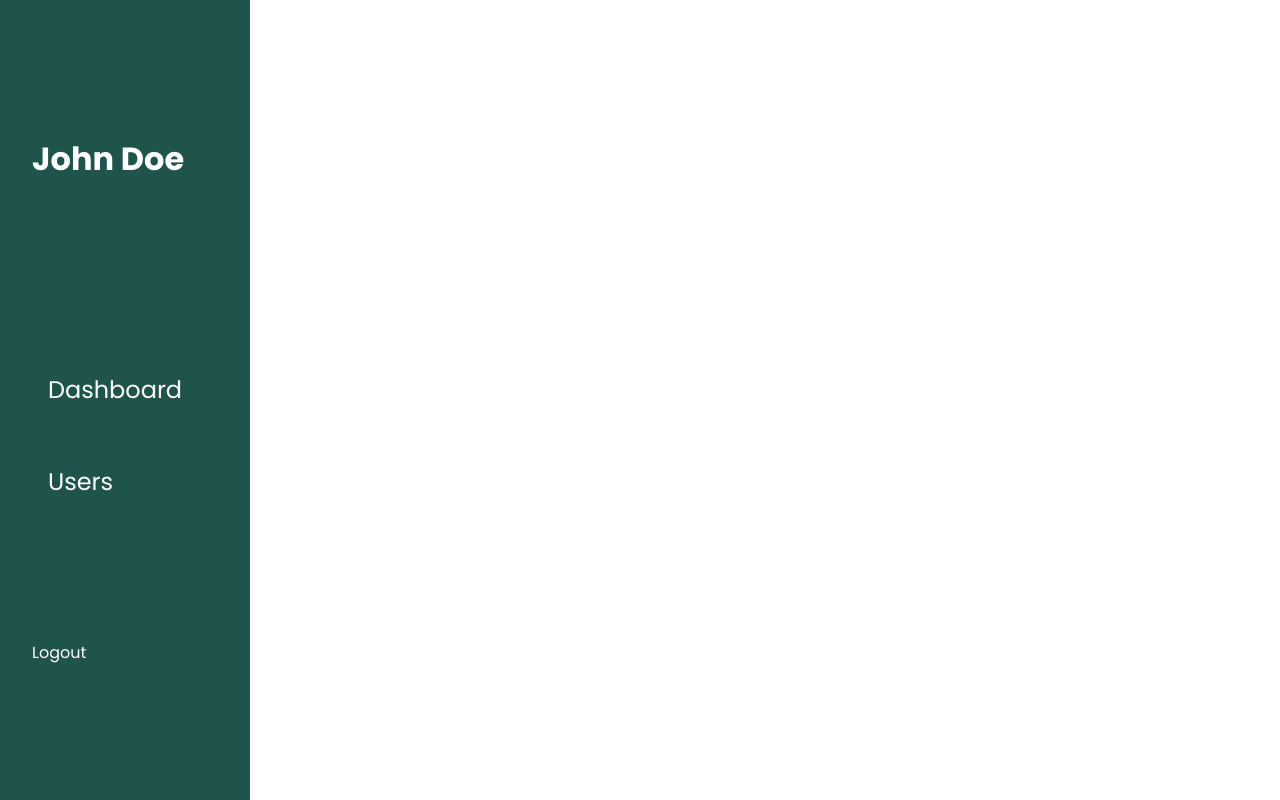
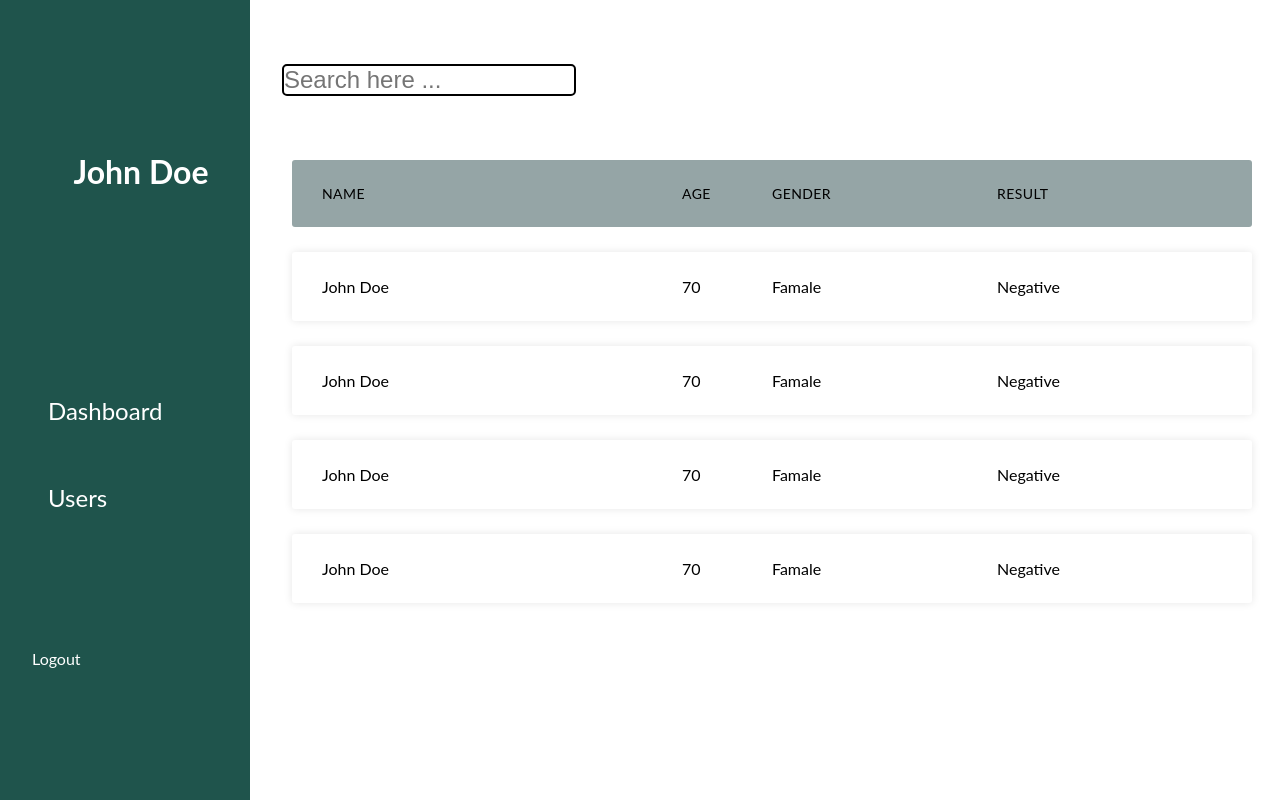
Before and after one commit to Mugengano18/RetiScanAI, a Django app: page /dashboard/ in a window 1280 px wide. Run offline with Django 5.2, Linux system fonts and the light colour scheme.

Commit message:
feat(create doctor dashboard): implementation of doctor dashboard

```diff
--- a/pages/static/css/dashboard.css
+++ b/pages/static/css/dashboard.css
@@ -19,6 +19,11 @@ body {
 a {
   text-decoration: none;
   color: var(--write-text-color);
+}
+
+.dashboard-container {
+  display: flex;
+  gap: 2rem;
 }
 
 .navigation {
@@ -59,3 +64,102 @@ a {
   text-underline-offset: 10px;
   text-decoration-thickness: 2px;
 }
+
+.dashboard {
+  width: calc(100% - 300px);
+  height: 100vh;
+}
+.search-box {
+  height: 20%;
+  width: 100%;
+  display: flex;
+  justify-content: flex-start;
+  align-items: center;
+}
+.search-box input {
+  width: 30%;
+  font-size: 1.5rem;
+  border: 2px solid var(--black-text-color);
+  border-radius: 5px;
+}
+body {
+  font-family: "lato", sans-serif;
+}
+.container {
+  max-width: 1000px;
+  margin-left: auto;
+  margin-right: auto;
+  padding-left: 10px;
+  padding-right: 10px;
+}
+
+h2 {
+  font-size: 26px;
+  margin: 20px 0;
+  text-align: center;
+  small {
+    font-size: 0.5em;
+  }
+}
+
+.responsive-table {
+  li {
+    border-radius: 3px;
+    padding: 25px 30px;
+    display: flex;
+    justify-content: space-between;
+    margin-bottom: 25px;
+  }
+  .table-header {
+    background-color: #95a5a6;
+    font-size: 14px;
+    text-transform: uppercase;
+    letter-spacing: 0.03em;
+  }
+  .table-row {
+    background-color: #ffffff;
+    box-shadow: 0px 0px 9px 0px rgba(0, 0, 0, 0.1);
+  }
+  .col-1 {
+    flex-basis: 40%;
+  }
+  .col-2 {
+    flex-basis: 10%;
+  }
+  .col-3 {
+    flex-basis: 25%;
+  }
+  .col-4 {
+    flex-basis: 25%;
+  }
+
+  @media all and (max-width: 767px) {
+    .navigation {
+      display: none;
+      width: 0;
+      height: 0;
+    }
+    .table-header {
+      display: none;
+    }
+    .table-row {
+    }
+    li {
+      display: block;
+    }
+    .col {
+      flex-basis: 100%;
+    }
+    .col {
+      display: flex;
+      padding: 10px 0;
+      &:before {
+        color: #6c7a89;
+        padding-right: 10px;
+        content: attr(data-label);
+        flex-basis: 50%;
+        text-align: right;
+      }
+    }
+  }
+}
--- a/pages/templates/pages/dashboard.html
+++ b/pages/templates/pages/dashboard.html
@@ -11,6 +11,13 @@
     <link href="{% static 'css/dashboard.css' %}" rel="stylesheet" />
   </head>
   <body>
+    <div class="row">
+      <div class="col-md-6 end">
+        {% if messages %} {% for message in messages %}
+        <div class="alert alert-{{ message.tags }}">{{ message }}</div>
+        {% endfor %} {% endif %}
+      </div>
+    </div>
     <!-- dashboard section -->
     <div class="dashboard-container">
       <div class="navigation">
@@ -25,6 +32,50 @@
         </ul>
         <a href="#" class="logout-btn">Logout</a>
       </div>
+      <div class="dashboard">
+        <div class="search-box">
+          <input
+            type="text"
+            name="search"
+            id="search"
+            placeholder="Search here ..."
+          />
+        </div>
+        <div class="container">
+          <ul class="responsive-table">
+            <li class="table-header">
+              <div class="col col-1">Name</div>
+              <div class="col col-2">Age</div>
+              <div class="col col-3">Gender</div>
+              <div class="col col-4">Result</div>
+            </li>
+            <li class="table-row">
+              <div class="col col-1" data-label="Name">John Doe</div>
+              <div class="col col-2" data-label="Age">70</div>
+              <div class="col col-3" data-label="Gender">Famale</div>
+              <div class="col col-4" data-label="Result">Negative</div>
+            </li>
+            <li class="table-row">
+              <div class="col col-1" data-label="Name">John Doe</div>
+              <div class="col col-2" data-label="Age">70</div>
+              <div class="col col-3" data-label="Gender">Famale</div>
+              <div class="col col-4" data-label="Result">Negative</div>
+            </li>
+            <li class="table-row">
+              <div class="col col-1" data-label="Name">John Doe</div>
+              <div class="col col-2" data-label="Age">70</div>
+              <div class="col col-3" data-label="Gender">Famale</div>
+              <div class="col col-4" data-label="Result">Negative</div>
+            </li>
+            <li class="table-row">
+              <div class="col col-1" data-label="Name">John Doe</div>
+              <div class="col col-2" data-label="Age">70</div>
+              <div class="col col-3" data-label="Gender">Famale</div>
+              <div class="col col-4" data-label="Result">Negative</div>
+            </li>
+          </ul>
+        </div>
+      </div>
     </div>
   </body>
 </html>
--- a/users/templates/users/signin.html
+++ b/users/templates/users/signin.html
@@ -9,6 +9,7 @@
               <h2 class="text-uppercase text-center mb-5">Login</h2>
 
               <form method="POST">
+                {% csrf_token %}
                 <div data-mdb-input-init class="form-outline mb-4">
                   <input
                     type="email"
--- a/users/views.py
+++ b/users/views.py
@@ -37,7 +37,7 @@ def userLogin(request):
         if user is not None:
             login(request, user)
             messages.success(request, 'You are now logged in')
-            return redirect('home')
+            return redirect('dashboard')
         else:
             messages.error(request, 'Invalid credentials')
             return redirect('login')
```
Also changed, not shown: users/templates/base.html (+7 -1 lines).
